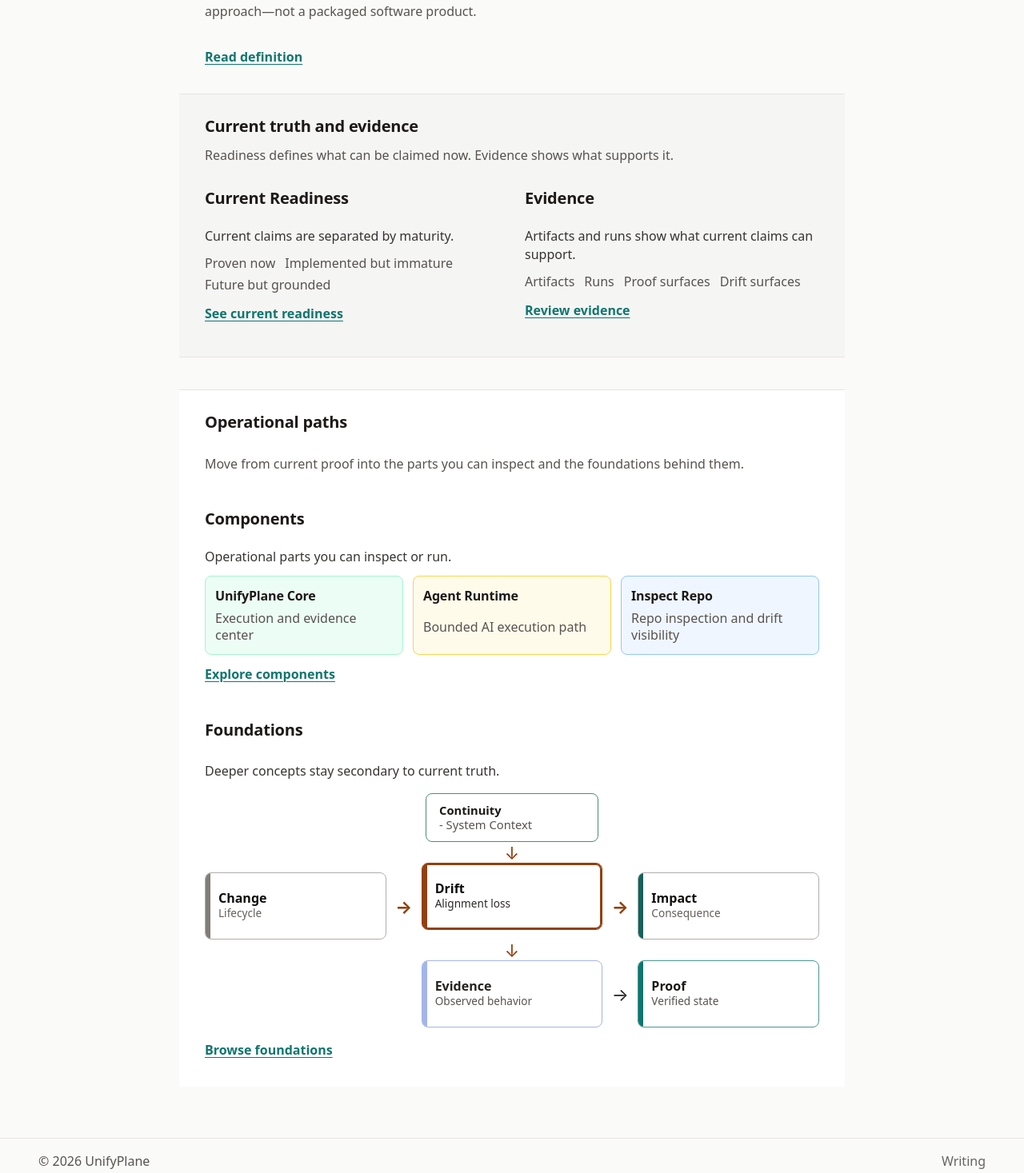
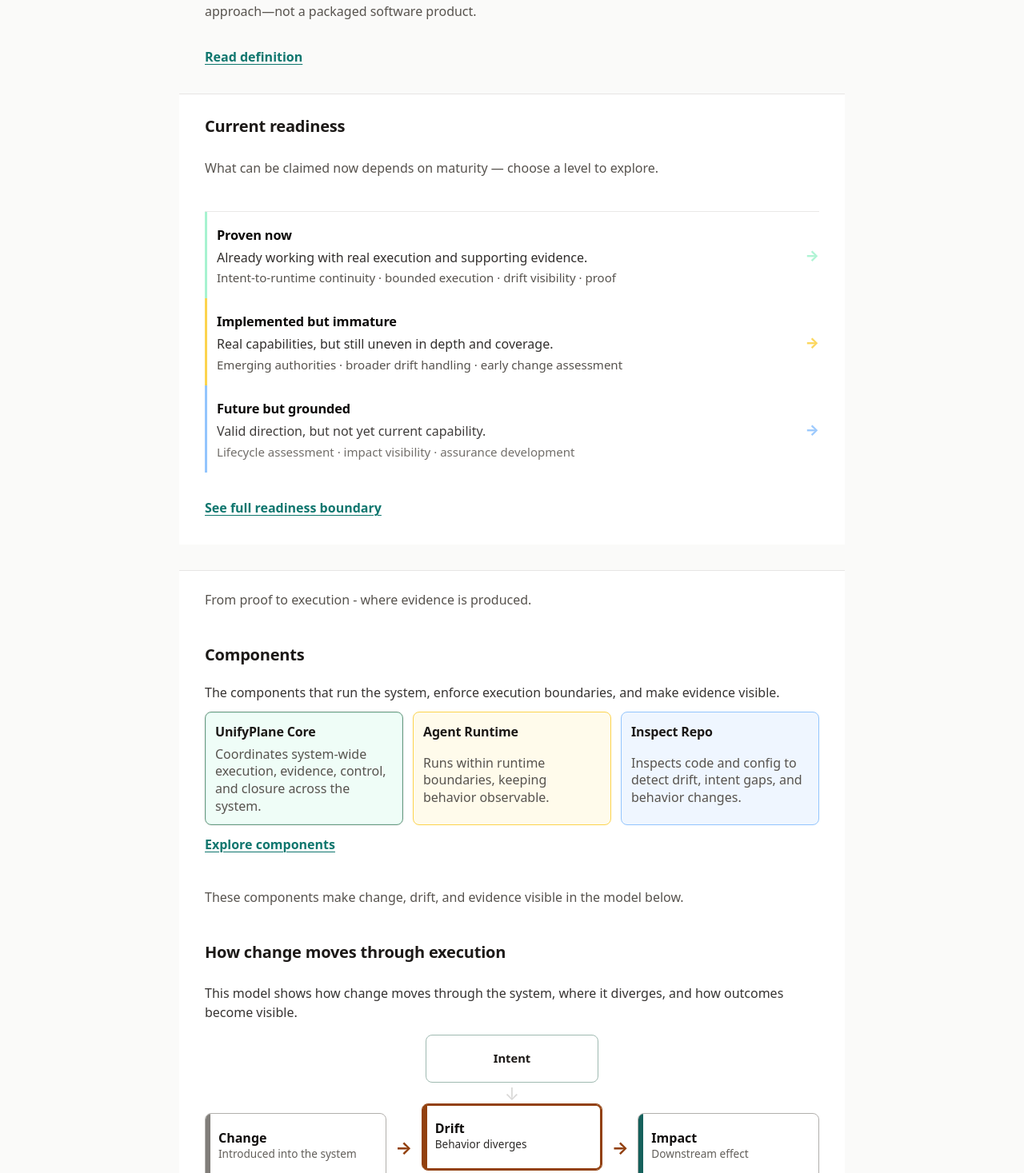
Before and after one commit to shiftby-sg/unifyplane-dev, a Next.js app: page / in a window 1280 px wide. Shown: the part 1543-3010 px from the top of the page at 80% size. Built offline with nearby package versions, Linux system fonts and the light colour scheme.

Commit message:
Refresh homepage readiness and component copy

```diff
--- a/components/HomeComposition.module.css
+++ b/components/HomeComposition.module.css
@@ -129,6 +129,7 @@
   margin: 0 0 6px;
   font-weight: 600;
   color: var(--color-fg-strong);
+  opacity: 1;
   letter-spacing: 0;
   text-wrap: balance;
 }
@@ -198,6 +199,7 @@
 
 .modelLabel {
   color: var(--color-fg-strong);
+  opacity: 1;
   font-weight: 700;
 }
 
@@ -262,6 +264,146 @@
   width: 100%;
 }
 
+.readinessBand {
+  background: var(--color-surface);
+  border-top: 1px solid var(--color-border);
+  padding: var(--space-6) 0 var(--space-8);
+  margin: 0 0 var(--space-8);
+}
+
+.readinessContent {
+  display: grid;
+  gap: var(--space-4);
+  width: 100%;
+  max-width: 68rem;
+}
+
+.readinessList {
+  display: grid;
+  gap: 0;
+  border-top: 1px solid color-mix(in srgb, var(--color-border) 86%, transparent);
+}
+
+.readinessRow {
+  --readiness-accent: var(--color-border);
+  display: grid;
+  grid-template-columns: minmax(0, 1fr) auto;
+  gap: var(--space-4);
+  align-items: center;
+  width: 100%;
+  padding: var(--space-4) 0;
+  border-left: 3px solid var(--readiness-accent);
+  padding-left: var(--space-3);
+  text-decoration: none;
+  color: var(--color-fg);
+  box-sizing: border-box;
+  transition:
+    background-color 0.16s ease,
+    border-color 0.16s ease,
+    transform 0.16s ease;
+}
+
+.readinessRow:hover {
+  text-decoration: none;
+  transform: translateX(2px);
+  background: color-mix(in srgb, var(--readiness-accent) 5%, transparent);
+  border-left-width: 4px;
+  border-left-color: color-mix(in srgb, var(--readiness-accent) 82%, var(--color-fg));
+}
+
+.readinessRow:focus-visible {
+  outline: 2px solid var(--readiness-accent);
+  outline-offset: 2px;
+}
+
+.readinessRowText {
+  display: grid;
+  gap: 4px;
+  min-width: 0;
+}
+
+.readinessRowTitle {
+  font-size: 1.02rem;
+  font-weight: 760;
+  letter-spacing: -0.01em;
+  color: var(--color-fg-strong);
+}
+
+.readinessRowSentence {
+  line-height: 1.4;
+  color: var(--color-fg);
+  opacity: 0.9;
+}
+
+.readinessRowMeta {
+  font-size: 0.94rem;
+  line-height: 1.35;
+  color: var(--color-muted);
+}
+
+.readinessRowArrow {
+  font-size: 1.15rem;
+  font-weight: 800;
+  color: var(--readiness-accent);
+  opacity: 0.9;
+  transition: transform 0.16s ease, opacity 0.16s ease;
+}
+
+.readinessRow:hover .readinessRowArrow,
+.readinessRow:focus-visible .readinessRowArrow {
+  transform: translateX(4px);
+  opacity: 1;
+}
+
+.readinessRowStrong {
+  --readiness-accent: var(--color-semantic-proven-border);
+}
+
+.readinessRowStrong .readinessRowTitle {
+  font-weight: 800;
+}
+
+.readinessRowMedium {
+  --readiness-accent: var(--color-semantic-emerging-border);
+}
+
+.readinessRowMedium .readinessRowTitle {
+  font-weight: 780;
+}
+
+.readinessRowSoft {
+  --readiness-accent: var(--color-semantic-future-border);
+}
+
+.readinessRowSoft .readinessRowTitle {
+  font-weight: 720;
+}
+
+.readinessRowSoft .readinessRowSentence,
+.readinessRowSoft .readinessRowMeta {
+  opacity: 0.84;
+}
+
+.readinessFooterLink {
+  margin-top: var(--space-4);
+}
+
+@media (max-width: 639px) {
+  .readinessBand {
+    padding: var(--space-5) 0 var(--space-7);
+  }
+
+  .readinessRow {
+    grid-template-columns: minmax(0, 1fr);
+    gap: var(--space-2);
+    align-items: start;
+  }
+
+  .readinessRowArrow {
+    justify-self: start;
+  }
+}
+
 .routeBand {
   background: var(--color-surface);
   border-top: 1px solid var(--color-border);
@@ -281,6 +423,16 @@
 .routeSection {
   display: grid;
   gap: var(--space-4);
+}
+
+.routeEyebrow {
+  margin-bottom: 0;
+  color: var(--color-muted);
+  font-size: 0.66rem;
+  font-weight: 700;
+  letter-spacing: 0.12em;
+  text-transform: uppercase;
+  opacity: 0.42;
 }
 
 .signalPanel {
@@ -351,8 +503,9 @@
 }
 
 .componentTileCore {
-  background: var(--color-semantic-proven-bg);
-  border-color: var(--color-semantic-proven-border);
+  background: color-mix(in srgb, var(--color-semantic-proven-bg) 84%, var(--color-surface));
+  border-color: color-mix(in srgb, var(--color-semantic-proven-border) 56%, var(--color-fg));
+  box-shadow: inset 0 0 0 1px color-mix(in srgb, var(--color-semantic-proven-border) 36%, transparent);
 }
 
 .componentTileAgent {
@@ -550,6 +703,7 @@
   color: var(--color-muted);
   line-height: 1.2;
   font-size: 0.78rem;
+  white-space: nowrap;
   transition:
     max-height 0.18s ease,
     opacity 0.18s ease;
@@ -573,6 +727,7 @@
 
 .foundationNodeChange .foundationNodeTitle {
   color: var(--color-fg-strong);
+  opacity: 1;
   font-weight: 670;
 }
 
@@ -596,6 +751,7 @@
 
 .foundationNodeImpact .foundationNodeTitle {
   color: var(--color-fg-strong);
+  opacity: 1;
   font-weight: 670;
 }
 
@@ -625,8 +781,8 @@
   max-width: 24rem;
   height: auto;
   min-height: 3.75rem;
-  border-color: color-mix(in srgb, var(--foundation-accent) 68%, var(--color-border));
-  background: var(--color-surface);
+  border-color: color-mix(in srgb, var(--foundation-accent) 32%, var(--color-border));
+  background: color-mix(in srgb, var(--color-surface) 92%, transparent);
   border-radius: var(--radius-sm);
   padding: 12px 16px;
   gap: 1px;
@@ -639,7 +795,7 @@
 }
 
 .foundationAnchor .foundationNodeMore {
-  display: none;
+  justify-self: center;
 }
 
 .foundationAnchor .foundationContextLine {
@@ -654,9 +810,24 @@
   z-index: 1;
 }
 
+.foundationNodeDrift:hover {
+  background: color-mix(in srgb, var(--foundation-accent) 14%, var(--color-surface));
+  transform: translateY(-1px);
+  box-shadow:
+    inset 0 0 0 2px var(--foundation-accent),
+    0 8px 18px color-mix(in srgb, var(--foundation-accent) 14%, transparent);
+}
+
+.foundationNodeDrift:hover .foundationNodeMore,
+.foundationNodeDrift:focus-visible .foundationNodeMore {
+  color: var(--color-fg-strong);
+  opacity: 1;
+}
+
 .foundationNodeDrift .foundationNodeTitle {
   font-weight: 900;
   color: var(--color-fg-strong);
+  opacity: 1;
 }
 
 .foundationNodeDrift .foundationNodeMeta {
@@ -924,15 +1095,15 @@
   }
 
   .foundationContextConnector {
-    opacity: 1;
-    color: var(--color-semantic-emerging-text);
+    opacity: 0.22;
+    color: var(--color-muted);
     height: 30px;
     margin: -6px auto;
   }
 
   .foundationValidationConnector {
-    opacity: 1;
-    color: var(--color-semantic-emerging-text);
+    opacity: 0.22;
+    color: var(--color-muted);
     height: 30px;
     margin: -6px auto;
   }
--- a/components/HomeComposition.tsx
+++ b/components/HomeComposition.tsx
@@ -24,76 +24,100 @@
   );
 
   const what = summaries.get("what");
-  const readiness = summaries.get("readiness");
-  const evidence = summaries.get("evidence");
   const components = summaries.get("components");
   const foundations = summaries.get("foundations");
+  const readinessRows = [
+    {
+      href: "/current-readiness#proven-now",
+      title: "Proven now",
+      sentence: "Already working with real execution and supporting evidence.",
+      meta: "Intent-to-runtime continuity · bounded execution · drift visibility · proof",
+      accentClass: styles.readinessRowProven,
+      emphasisClass: styles.readinessRowStrong,
+    },
+    {
+      href: "/current-readiness#implemented-but-immature",
+      title: "Implemented but immature",
+      sentence: "Real capabilities, but still uneven in depth and coverage.",
+      meta: "Emerging authorities · broader drift handling · early change assessment",
+      accentClass: styles.readinessRowImmature,
+      emphasisClass: styles.readinessRowMedium,
+    },
+    {
+      href: "/current-readiness#future-but-grounded",
+      title: "Future but grounded",
+      sentence: "Valid direction, but not yet current capability.",
+      meta: "Lifecycle assessment · impact visibility · assurance development",
+      accentClass: styles.readinessRowFuture,
+      emphasisClass: styles.readinessRowSoft,
+    },
+  ];
   const componentLinks = [
     {
       href: "/components/unifyplane-core",
       title: "UnifyPlane Core",
-      meta: "Execution and evidence center",
+      meta: "Coordinates system-wide execution, evidence, control, and closure across the system.",
       accentClass: styles.componentTileCore,
     },
     {
       href: "/components/agent-runtime",
       title: "Agent Runtime",
-      meta: "Bounded AI execution path",
+      meta: "Runs within runtime boundaries, keeping behavior observable.",
       accentClass: styles.componentTileAgent,
     },
     {
       href: "/components/inspect-repo",
       title: "Inspect Repo",
-      meta: "Repo inspection and drift visibility",
+      meta: "Inspects code and config to detect drift, intent gaps, and behavior changes.",
       accentClass: styles.componentTileInspect,
     },
   ];
   const foundationLinks = [
     {
       href: "/foundations/continuity",
-      title: "Continuity",
-      meta: "System Context",
-      more: "Intended change baseline.",
+      title: "Intent",
+      meta: "",
+      more: "What was intended",
       accentClass: styles.foundationNodeContinuity,
       areaClass: styles.foundationAnchor,
     },
     {
       href: "/foundations/proof",
       title: "Proof",
-      meta: "Verified state",
-      more: "What is derived from evidence.",
+      meta: "What can be proven",
+      more: "Backed by evidence",
       accentClass: styles.foundationNodeProof,
       areaClass: styles.foundationSupportNode,
     },
     {
       href: "/foundations/drift",
       title: "Drift",
-      meta: "Alignment loss",
-      more: "Difference between intended and actual behavior accumulates.",
+      meta: "Behavior diverges",
+      more: "Where intended and actual behavior diverge",
       accentClass: styles.foundationNodeDrift,
       areaClass: styles.foundationChainNode,
     },
     {
       href: "/foundations/evidence",
       title: "Evidence",
-      meta: "Observed behavior",
-      more: "Signals that substantiate current claims.",
+      meta: "What happened",
+      more: "What actually happened",
       accentClass: styles.foundationNodeEvidence,
       areaClass: styles.foundationSupportNode,
     },
     {
       href: "/foundations/change",
       title: "Change",
-      meta: "Lifecycle",
-      more: "Where the relationship starts.",
+      meta: "Introduced into the system",
+      more: "A change is introduced",
       accentClass: styles.foundationNodeChange,
       areaClass: styles.foundationChainNode,
     },
     {
       href: "/foundations/impact",
       title: "Impact",
-      meta: "Consequence",
-      more: "Where behavior matters operationally.",
+      meta: "Downstream effect",
+      more: "What it causes next",
       accentClass: styles.foundationNodeImpact,
       areaClass: styles.foundationChainNode,
     },
@@ -179,12 +203,12 @@
                   <span className={styles.modelLabel}>Intended</span>
                   <span className={styles.modelDetail}>planned change</span>
                 </div>
-                <div className={styles.modelConnector} aria-hidden="true">â†’</div>
+                <div className={styles.modelConnector} aria-hidden="true">→</div>
                 <div className={styles.modelNode}>
                   <span className={styles.modelLabel}>Built</span>
                   <span className={styles.modelDetail}>implemented reality</span>
                 </div>
-                <div className={styles.modelConnector} aria-hidden="true">â†’</div>
+                <div className={styles.modelConnector} aria-hidden="true">→</div>
                 <div className={styles.modelNode}>
                   <span className={styles.modelLabel}>Running</span>
                   <span className={styles.modelDetail}>production behavior</span>
@@ -196,58 +220,47 @@
         </section>
       ) : null}
 
-      {readiness && readiness.kind === "summary" && evidence && evidence.kind === "summary" ? (
-        <section className={styles.proofBand} data-home-band="truth-evidence" aria-label="Current truth and evidence">
-          <div className={styles.bandInner}>
-            <div className={styles.proofContent}>
-              <h2 className={styles.bandTitle}>Current truth and evidence</h2>
-              <p className={styles.bandIntro}>
-                Readiness defines what can be claimed now. Evidence shows what supports it.
-              </p>
-              <div className={styles.proofGrid}>
-                <article className={styles.proofPanel} aria-label="Current readiness">
-                  <h3 className={styles.sectionTitle}>{readiness.title}</h3>
-                  <p className={styles.signalText}>Current claims are separated by maturity.</p>
-                  <ul className={styles.signalList} aria-label="Readiness buckets">
-                    <li>Proven now</li>
-                    <li>Implemented but immature</li>
-                    <li>Future but grounded</li>
-                  </ul>
-                  <Link className={styles.cardLink} href={readiness.href}>
-                    See current readiness
-                  </Link>
-                </article>
-                <article className={styles.proofPanel} aria-label="Evidence">
-                  <h3 className={styles.sectionTitle}>{evidence.title}</h3>
-                  <p className={styles.signalText}>Artifacts and runs show what current claims can support.</p>
-                  <ul className={styles.signalList} aria-label="Evidence surfaces">
-                    <li>Artifacts</li>
-                    <li>Runs</li>
-                    <li>Proof surfaces</li>
-                    <li>Drift surfaces</li>
-                  </ul>
-                  <Link className={styles.cardLink} href={evidence.href}>
-                    Review evidence
-                  </Link>
-                </article>
-              </div>
+      <section className={styles.readinessBand} data-home-band="readiness" aria-label="Current readiness">
+        <div className={styles.bandInner}>
+          <div className={styles.readinessContent}>
+            <h2 className={styles.bandTitle}>Current readiness</h2>
+            <p className={styles.bandIntro}>What can be claimed now depends on maturity — choose a level to explore.</p>
+            <div className={styles.readinessList} aria-label="Readiness buckets">
+              {readinessRows.map((row) => (
+                <Link
+                  key={row.href}
+                  href={row.href}
+                  className={`${styles.readinessRow} ${row.accentClass} ${row.emphasisClass}`}
+                >
+                  <span className={styles.readinessRowText}>
+                    <span className={styles.readinessRowTitle}>{row.title}</span>
+                    <span className={styles.readinessRowSentence}>{row.sentence}</span>
+                    <span className={styles.readinessRowMeta}>{row.meta}</span>
+                  </span>
+                  <span className={styles.readinessRowArrow} aria-hidden="true">
+                    →
+                  </span>
+                </Link>
+              ))}
             </div>
+            <Link className={`${styles.cardLink} ${styles.readinessFooterLink}`} href="/current-readiness">
+              See full readiness boundary
+            </Link>
           </div>
-        </section>
-      ) : null}
+        </div>
+      </section>
 
       <section className={styles.routeBand} data-home-band="routes" aria-label="Onward routes">
         <div className={styles.bandInner}>
           <div className={styles.routeStack}>
             <section className={styles.routeSection} aria-label="Components">
-              <h2 className={styles.bandTitle}>Operational paths</h2>
               <p className={styles.bandIntro}>
-                Move from current proof into the parts you can inspect and the foundations behind them.
+                From proof to execution - where evidence is produced.
               </p>
               {components && components.kind === "summary" ? (
                 <article className={styles.signalPanel}>
                   <h3 className={styles.sectionTitle}>Components</h3>
-                  <p className={styles.signalText}>Operational parts you can inspect or run.</p>
+                  <p className={styles.signalText}>The components that run the system, enforce execution boundaries, and make evidence visible.</p>
                   <div className={styles.componentGrid} aria-label="Operational components">
                     {componentLinks.map((component) => (
                       <Link
@@ -269,8 +282,9 @@
 
             {foundations && foundations.kind === "summary" ? (
               <section className={styles.routeSection} aria-label="Foundations">
-                <h3 className={styles.sectionTitle}>Foundations</h3>
-                <p className={styles.signalText}>Deeper concepts stay secondary to current truth.</p>
+                <p className={styles.bandIntro}>These components make change, drift, and evidence visible in the model below.</p>
+                <h3 className={styles.sectionTitle}>How change moves through execution</h3>
+                <p className={styles.signalText}>This model shows how change moves through the system, where it diverges, and how outcomes become visible.</p>
                 <div className={styles.foundationMap} aria-label="Foundation topics">
                   <div className={styles.foundationFrame}>
                     <div className={`${styles.foundationBand} ${styles.foundationContextBand}`} aria-label="Context">
@@ -280,7 +294,7 @@
                       >
                         <span className={styles.foundationContextLine}>
                           <strong>{foundationLinks[0].title}</strong>
-                          <span> - {foundationLinks[0].meta}</span>
+                          {foundationLinks[0].meta ? <span> - {foundationLinks[0].meta}</span> : null}
                         </span>
                         <span className={styles.foundationNodeMore}>{foundationLinks[0].more}</span>
                       </Link>
@@ -358,7 +372,7 @@
                   </div>
                 </div>
                 <Link className={styles.cardLink} href={foundations.href}>
-                  Browse foundations
+                  See the full model
                 </Link>
               </section>
             ) : null}
--- a/content/compositions/home.yml
+++ b/content/compositions/home.yml
@@ -74,14 +74,14 @@
       "id": "components",
       "kind": "summary",
       "title": "Components",
-      "description": "The real operational parts of UnifyPlane: unifyplane-core, agent-runtime, inspect-repo - with honest maturity boundaries.",
+      "description": "The components that run the system, enforce execution boundaries, and make evidence visible.",
       "href": "/components"
     },
     {
       "id": "foundations",
       "kind": "summary",
-      "title": "Foundations",
-      "description": "Deeper explanations: continuity, proof, drift, evidence, change, impact - secondary to the core narrative path.",
+      "title": "How change moves through execution",
+      "description": "This model shows how change moves through the system, where it diverges, and how outcomes become visible.",
       "href": "/foundations"
     },
     {
```
Also changed, not shown: app/current-readiness/page.tsx (+18 -1 lines).
